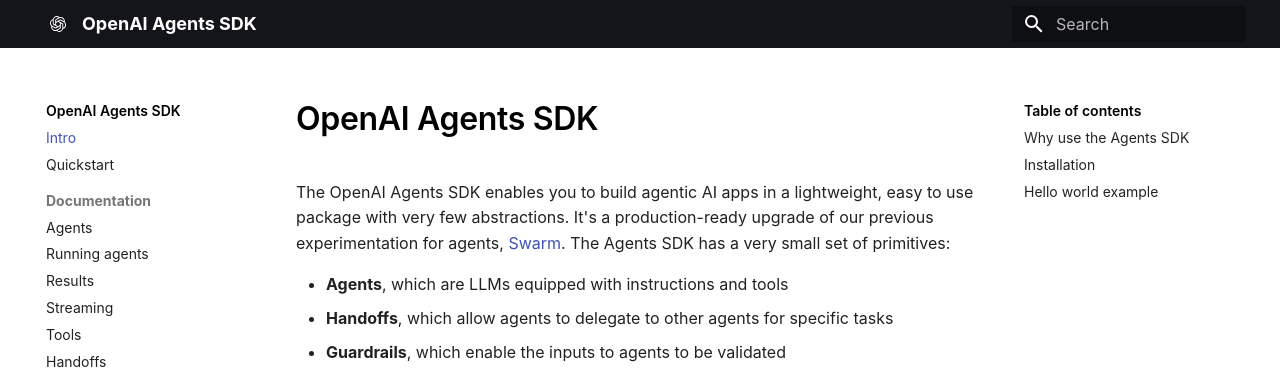
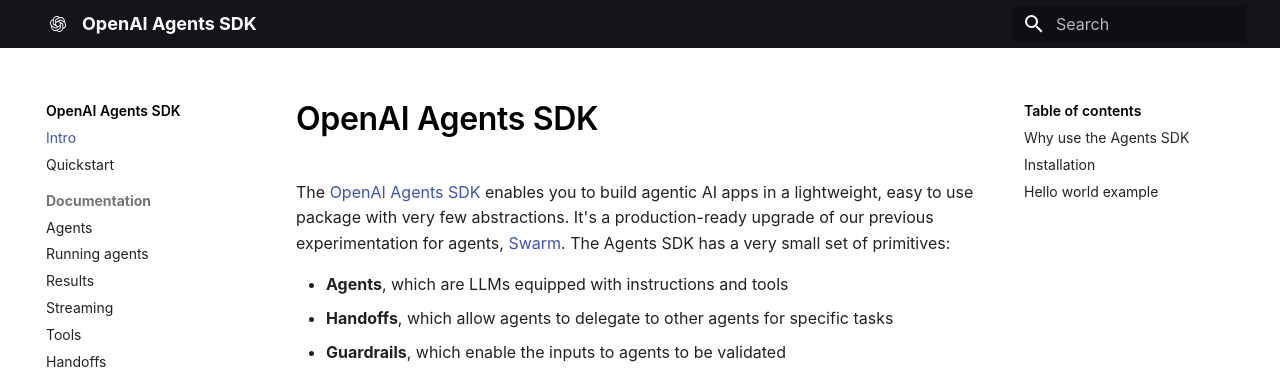
Before and after one commit to zain/openai-agents-python, an MkDocs documentation site: the page built from docs/index.md, in a window 1280 px wide and 900 px high. Shown: the top 376 px of the window. Built offline with MkDocs 1.6.1 and Material for MkDocs 9.7.7, drawn with Linux system fonts in a browser that asks for light colours; some web fonts are replaced; some of the changed lines change nothing that is shown.

Commit message:
hyper link

```diff
--- a/docs/index.md
+++ b/docs/index.md
@@ -1,6 +1,6 @@
 # OpenAI Agents SDK
 
-The OpenAI Agents SDK enables you to build agentic AI apps in a lightweight, easy to use package with very few abstractions. It's a production-ready upgrade of our previous experimentation for agents, [Swarm](https://github.com/openai/swarm/tree/main). The Agents SDK has a very small set of primitives:
+The [OpenAI Agents SDK](https://github.com/openai/openai-agents-python) enables you to build agentic AI apps in a lightweight, easy to use package with very few abstractions. It's a production-ready upgrade of our previous experimentation for agents, [Swarm](https://github.com/openai/swarm/tree/main). The Agents SDK has a very small set of primitives:
 
 -   **Agents**, which are LLMs equipped with instructions and tools
 -   **Handoffs**, which allow agents to delegate to other agents for specific tasks
```
